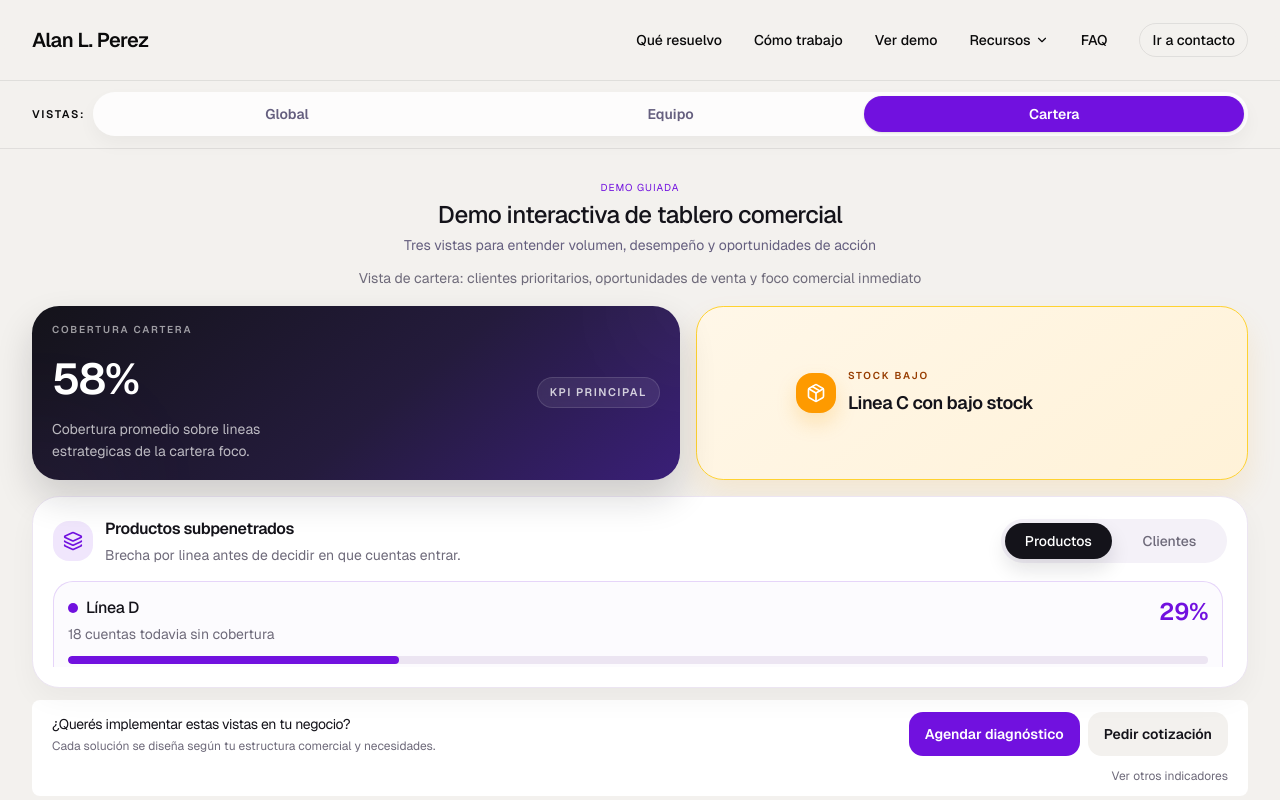
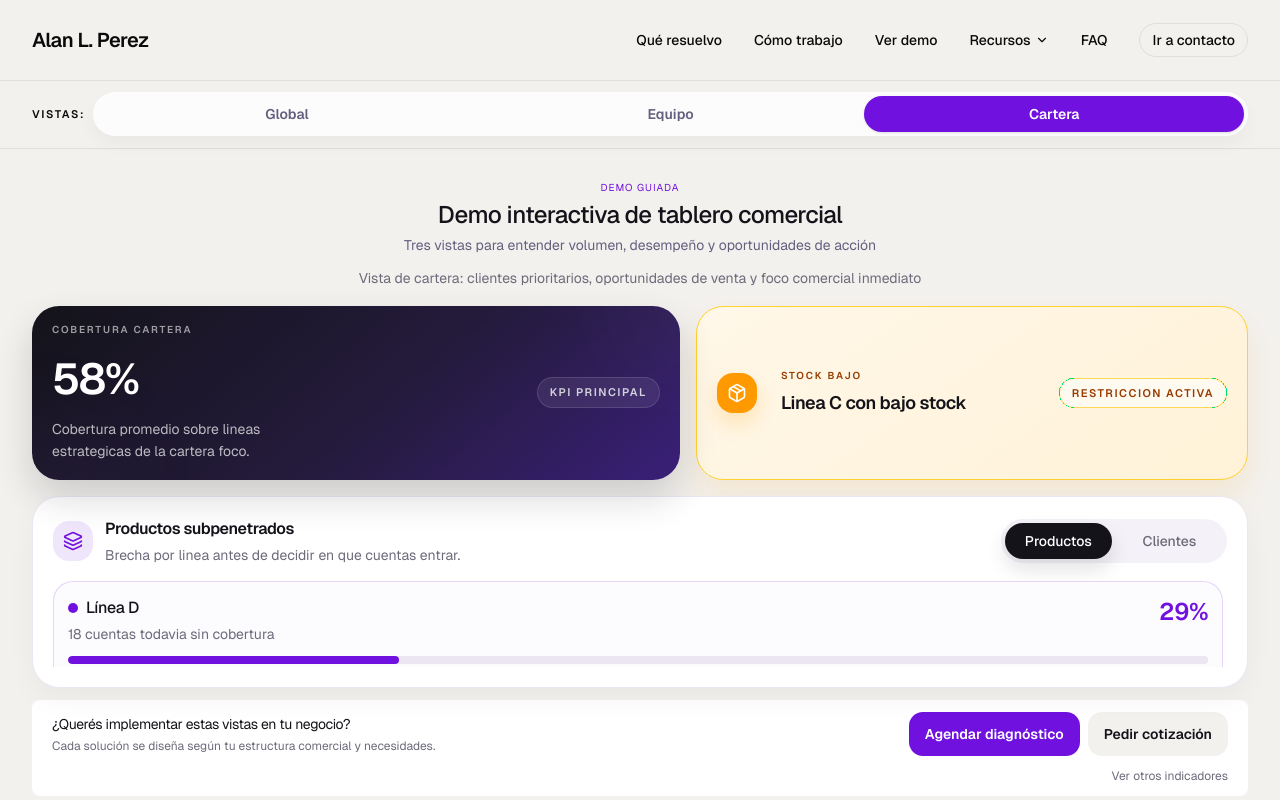
Before and after one commit to AluenIriarte/WebPage, a React (Vite) app: page /demo-dashboard in a window 1280 px wide. Both pictures are taken after a click on the button "Cartera". Shown: the top 800 px of the page. Built offline with nearby package versions, Linux system fonts and the light colour scheme.

Commit message:
Balance demo portfolio alert card layout

```diff
--- a/src/app/pages/DemoDashboard.tsx
+++ b/src/app/pages/DemoDashboard.tsx
@@ -755,14 +755,17 @@ function VendedoresView() {
         </section>
 
         <section className="rounded-[1.7rem] border border-amber-300 bg-[linear-gradient(145deg,#FFF7E8_0%,#FFF2D8_100%)] px-5 py-4 shadow-[0_16px_30px_rgba(245,158,11,0.12)]">
-          <div className="flex min-h-[8.75rem] items-center justify-center">
-            <div className="flex w-full max-w-[22rem] items-center gap-3">
+          <div className="flex min-h-[8.75rem] items-center">
+            <div className="flex w-full items-center justify-between gap-6">
               <div className="flex h-10 w-10 shrink-0 items-center justify-center rounded-2xl bg-amber-500 text-white shadow-[0_10px_20px_rgba(245,158,11,0.22)]">
                 <Package className="h-5 w-5" />
               </div>
-              <div>
+              <div className="flex-1 text-left">
                 <p className="text-[10px] font-semibold uppercase tracking-[0.18em] text-amber-800">Stock bajo</p>
                 <h3 className="mt-1.5 text-lg font-semibold tracking-tight text-[#14131A]">Linea C con bajo stock</h3>
+              </div>
+              <div className="shrink-0 rounded-full border border-amber-300/80 bg-white/55 px-3 py-1.5 text-[11px] font-semibold uppercase tracking-[0.14em] text-amber-800">
+                Restriccion activa
               </div>
             </div>
           </div>
```
